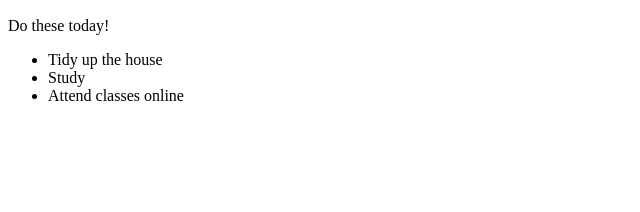
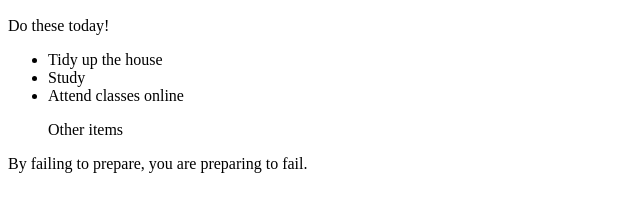
Before and after one commit to Sharifa1/Simple-ToDoList-css-html, a plain HTML site: page index.html in a window 1280 px wide. Shown: the part 110-322 px from the top of the page, without its empty margins (0-640 px from the left). Drawn offline with Linux system fonts and the light colour scheme.

Commit message:
edited indexfile

```diff
--- a/index.html
+++ b/index.html
@@ -15,5 +15,9 @@
             <li class="done">Attend classes online</li>
         </ul>
     </div>
+    <ul>
+        <p class="done">Other items</p>
+    </ul>
+    <p>By failing to prepare, you are preparing to fail.</p>
 </body>
 </html>
--- /dev/null
+++ b/style.css
@@ -0,0 +1,3 @@
+h1, h2 {
+    color: green;
+}
```
